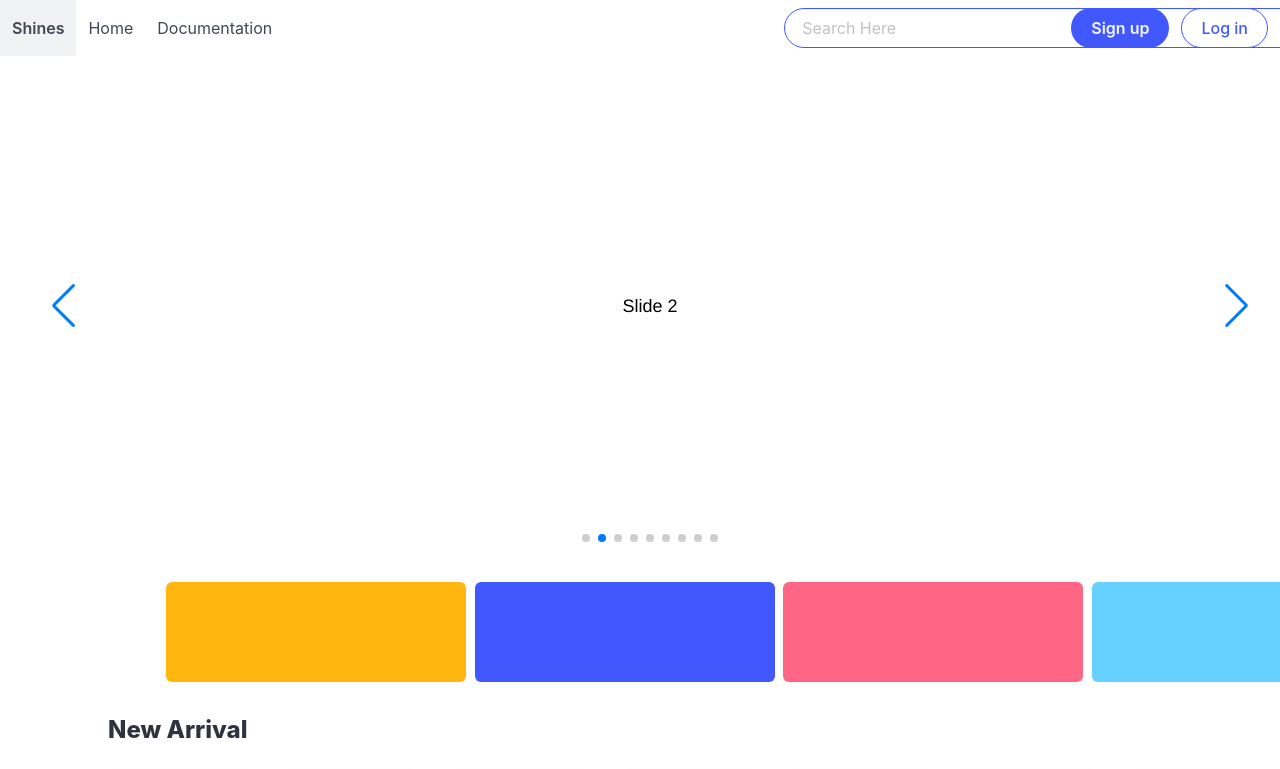
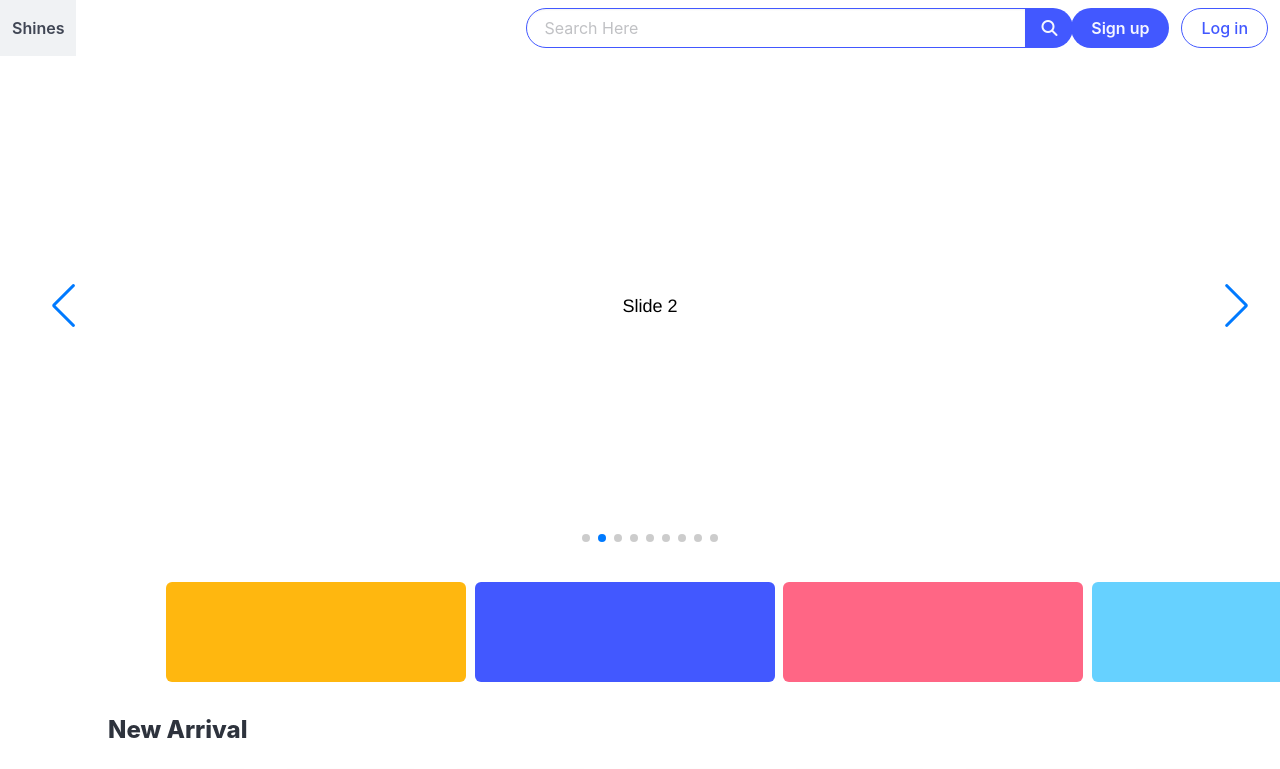
Before and after one commit to 3lbert/Shines, a plain HTML site: page index.html in a window 1280 px wide. Shown: the top 769 px of the page. Drawn offline with nearby package versions, Linux system fonts and the light colour scheme; grey boxes are pictures that could not be loaded; files whose address does not match are found by name.

Commit message:
Fixing Search and Delete Menu

```diff
--- a/index.html
+++ b/index.html
@@ -22,14 +22,6 @@
 
         <div id="navbarBasicExample" class="navbar-menu">
           <div class="navbar-start">
-            <a class="navbar-item">
-              Home
-            </a>
-
-            <a class="navbar-item">
-              Documentation
-            </a>
-
             <div class="field has-addons">
                 <div class="control">
                   <input class="input is-link is-rounded" type="text" placeholder="Search Here">
--- a/styles/index.css
+++ b/styles/index.css
@@ -9,7 +9,7 @@
 
 .field{
     top: 8px;
-    left: 500px;
+    left: 450px;
 }
 
 .input{
```
